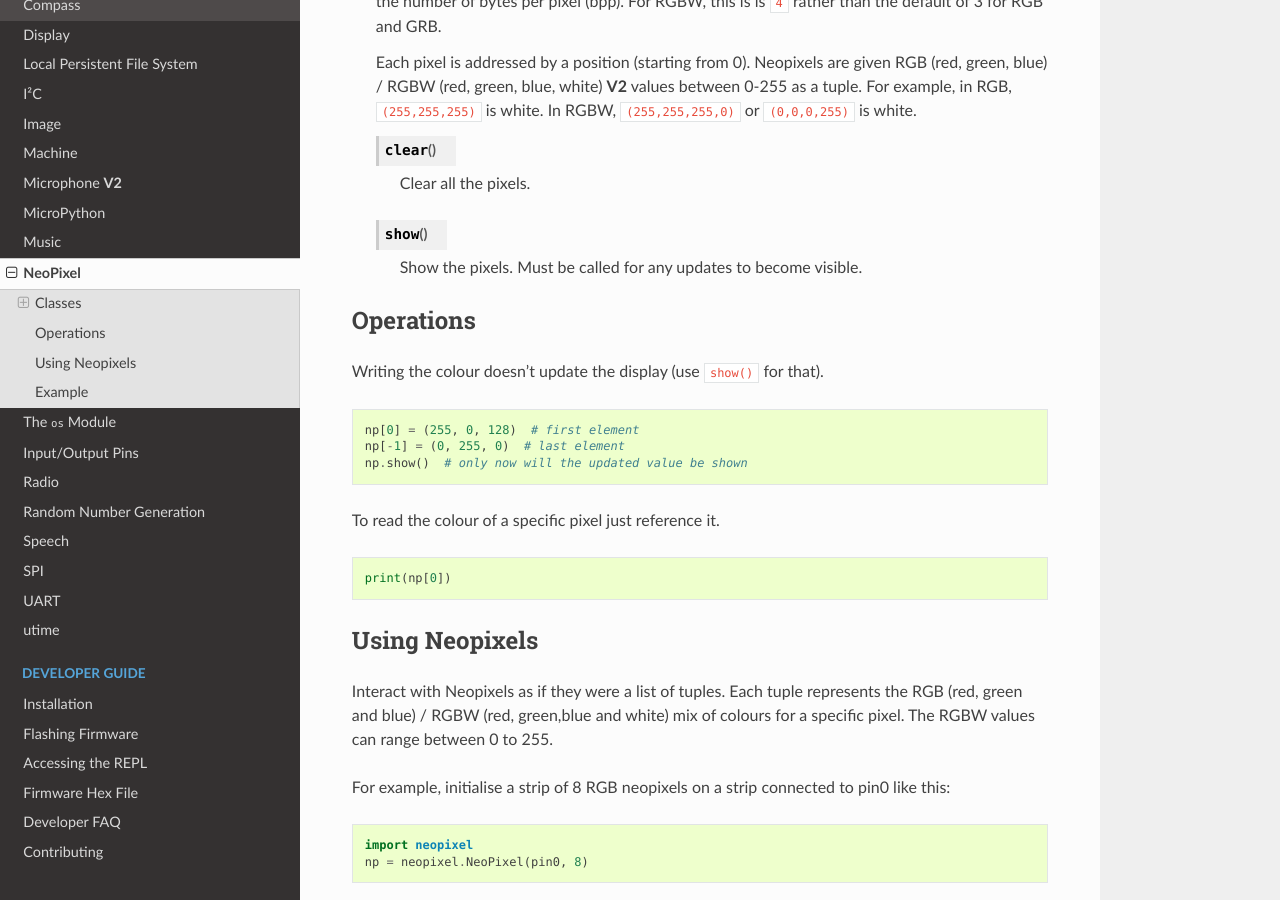
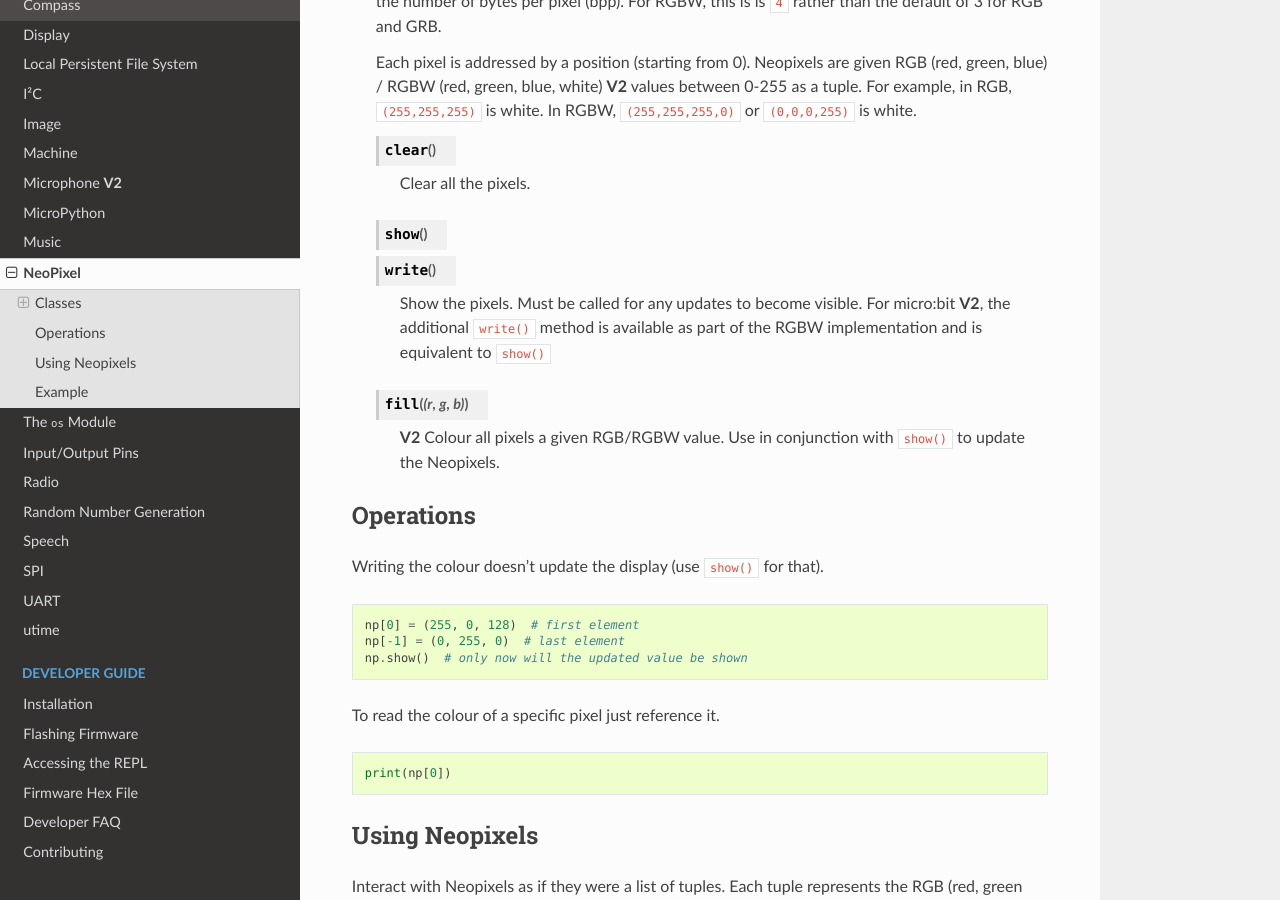
Before and after one commit to bbcmicrobit/micropython, a Sphinx documentation site: the page built from docs/neopixel.rst, in a window 1280 px wide and 900 px high, scrolled down 2129 px. Built offline with Sphinx 7.4.7 and the Read the Docs theme 2.0.0, drawn with Linux system fonts in a browser that asks for light colours.

Commit message:
Add V2 methods

```diff
--- a/docs/neopixel.rst
+++ b/docs/neopixel.rst
@@ -72,8 +72,17 @@ Classes
 
 
     .. py:method:: show()
+                   write()
 
         Show the pixels. Must be called for any updates to become visible.
+        For micro:bit **V2**, the additional ``write()`` method is
+        available as part of the RGBW implementation and is equivalent
+        to ``show()``
+
+    .. py:method:: fill((r,g,b))
+
+        **V2** Colour all pixels a given RGB/RGBW value. Use in conjunction with
+        ``show()`` to update the Neopixels.
 
 Operations
 ==========
```
